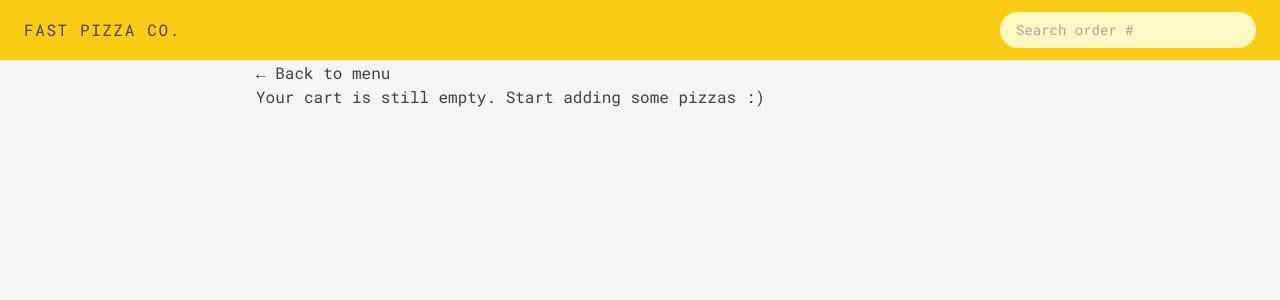
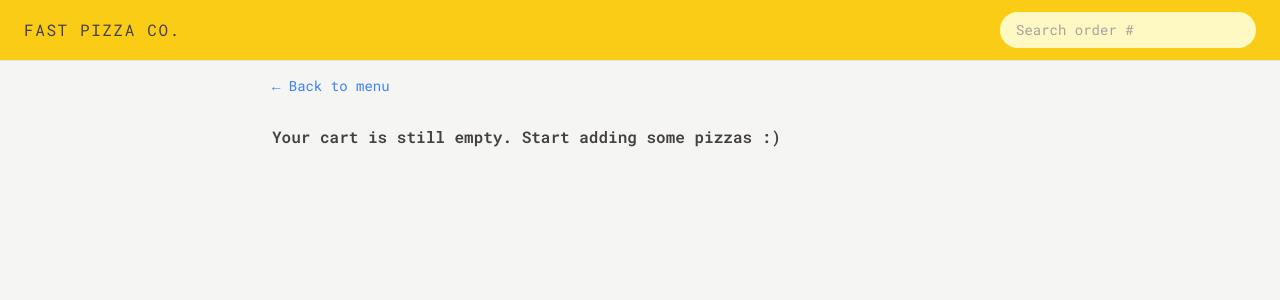
Before and after one commit to Nifemiasaolu/Fast_Pizza, a React (Vite) app: page /cart in a window 1280 px wide. Shown: the top 300 px of the page. Built offline with nearby package versions, Linux system fonts and the light colour scheme.

Commit message:
Update: Activated empty cart component

```diff
--- a/src/Features/Cart/EmptyCart.jsx
+++ b/src/Features/Cart/EmptyCart.jsx
@@ -1,11 +1,11 @@
-import { Link } from 'react-router-dom';
+import LinkButton from '../../UI/LinkButton';
 
 function EmptyCart() {
   return (
-    <div>
-      <Link to="/menu">&larr; Back to menu</Link>
+    <div className='py-3 px-4'>
+      <LinkButton to="/menu">&larr; Back to menu</LinkButton>
 
-      <p>Your cart is still empty. Start adding some pizzas :)</p>
+      <p className='font-semibold mt-7'>Your cart is still empty. Start adding some pizzas :)</p>
     </div>
   );
 }
```
